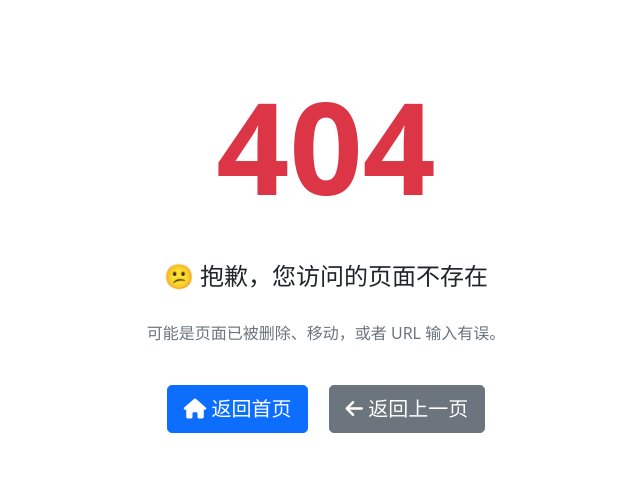
After one commit to dyzqt/BaseBall, a Django app: template Baseball_django/moments/templates/moments/moment_not_found.html in a window 1280 px wide. The commit adds this page. Shown: the top 482 px of the page, without its empty margins (314-954 px from the left). Run offline with Django 5.2, Linux system fonts and the light colour scheme; the template is opened without the code that fills it, so the values that code supplies are empty.

```diff
--- a/Baseball_django/moments/templates/moments/moment_detail.html
+++ b/Baseball_django/moments/templates/moments/moment_detail.html
@@ -152,4 +152,5 @@
         </div>
     </div>
 </div>
+
 {% endblock %}
--- /dev/null
+++ b/Baseball_django/moments/templates/moments/moment_not_found.html
@@ -0,0 +1,55 @@
+<!DOCTYPE html>
+<html lang="zh-CN">
+<head>
+    <meta charset="UTF-8">
+    <meta name="viewport" content="width=device-width, initial-scale=1.0">
+    <title>页面未找到 - 404</title>
+    <link href="https://cdn.jsdelivr.net/npm/bootstrap@5.1.3/dist/css/bootstrap.min.css" rel="stylesheet">
+    <style>
+        .error-container {
+            text-align: center;
+            padding: 50px 0;
+            max-width: 600px;
+            margin: 0 auto;
+        }
+        .error-code {
+            font-size: 8rem;
+            font-weight: bold;
+            color: #dc3545;
+            margin-bottom: 20px;
+        }
+        .error-message {
+            font-size: 1.5rem;
+            margin-bottom: 30px;
+        }
+        .error-details {
+            color: #6c757d;
+            margin-bottom: 40px;
+        }
+    </style>
+</head>
+<body>
+    <div class="container">
+        <div class="error-container">
+            <div class="error-code">404</div>
+            <h2 class="error-message">😕 抱歉，您访问的页面不存在</h2>
+            <p class="error-details">
+                可能是页面已被删除、移动，或者 URL 输入有误。
+            </p>
+            <div>
+                <a href="{% url 'home' %}"
+                   class="btn btn-primary btn-lg">
+                    <i class="fas fa-home"></i> 返回首页
+                </a>
+                <a href="javascript:history.back()"
+                   class="btn btn-secondary btn-lg ms-3">
+                    <i class="fas fa-arrow-left"></i> 返回上一页
+                </a>
+            </div>
+        </div>
+    </div>
+
+    <script src="https://cdn.jsdelivr.net/npm/bootstrap@5.1.3/dist/js/bootstrap.bundle.min.js"></script>
+    <link href="https://cdnjs.cloudflare.com/ajax/libs/font-awesome/6.0.0/css/all.min.css" rel="stylesheet">
+</body>
+</html>
```
Also changed, not shown: Baseball_django/moments/models.py (+6 -13 lines), Baseball_django/moments/views.py (+6 -8 lines), Baseball_django/Photo/Text.jpg (added), Baseball_django/Photo/Text1.jpg (added), Baseball_django/db.sqlite3, Baseball_django/media/moment_images/Text.jpg (added), Baseball_django/media/moment_images/Text1.jpg (added), Baseball_django/media/moment_images/Text_eD1gvhz.jpg (added), Baseball_django/moments/migrations/0003_alter_momentimage_options_and_more.py (added).
